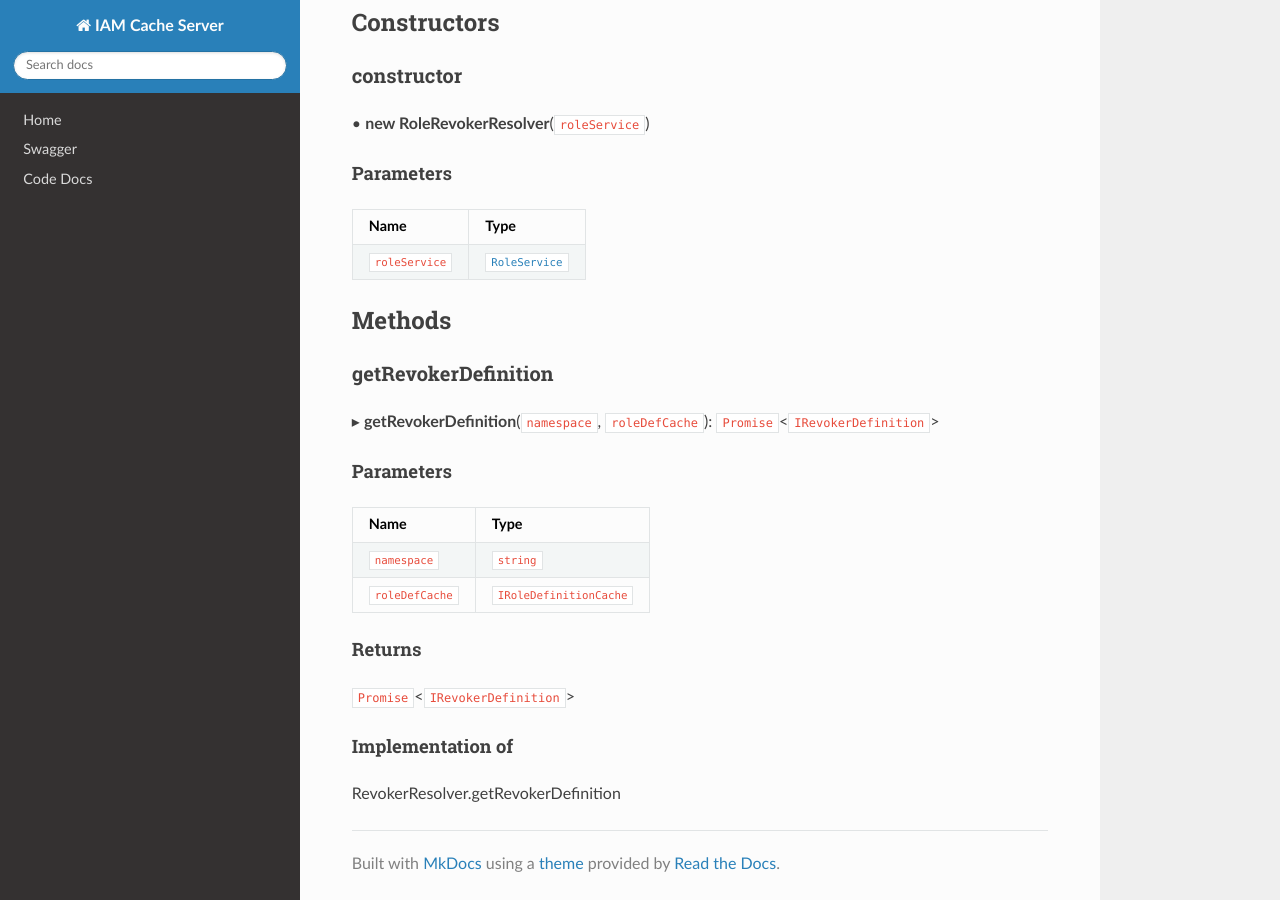
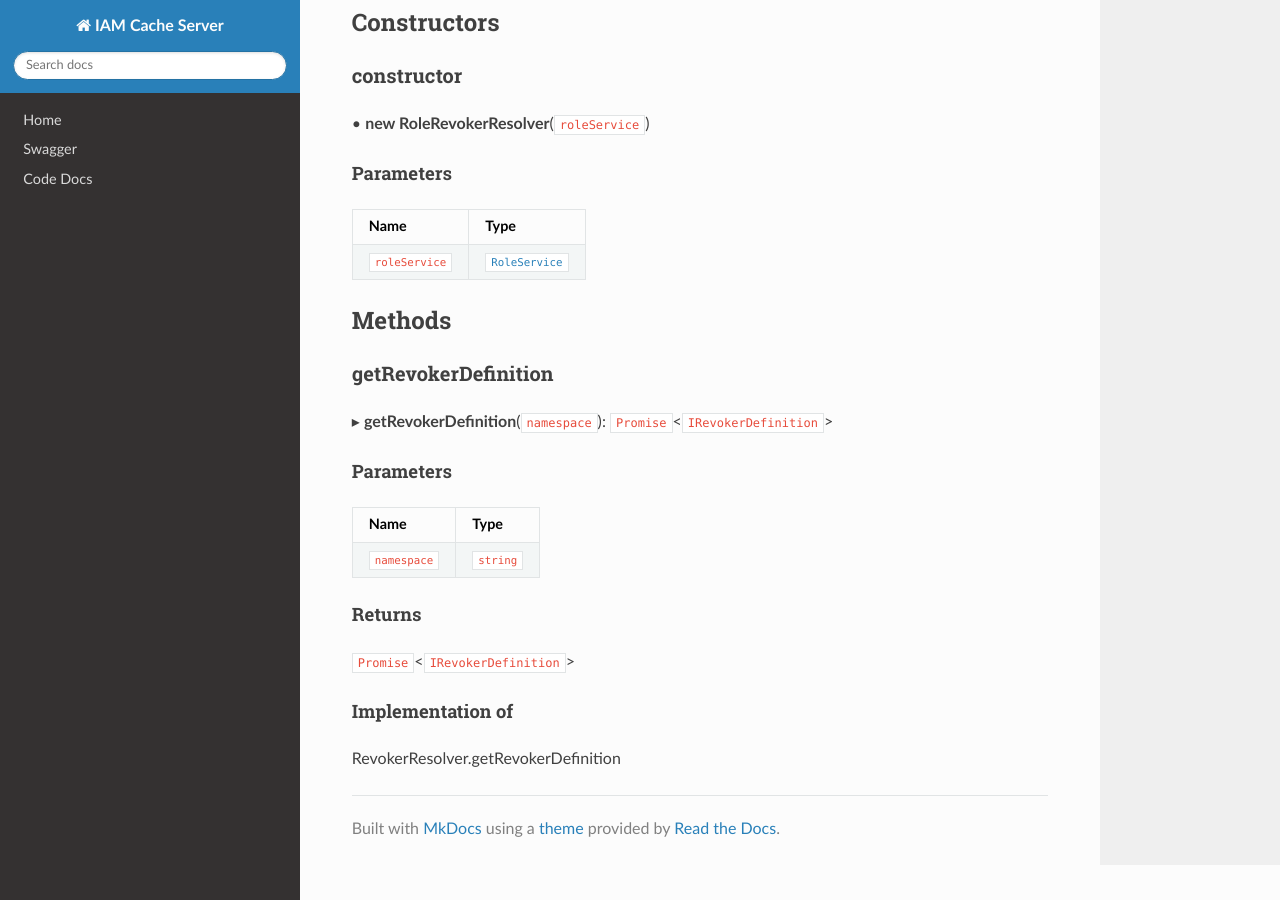
Before and after one commit to energywebfoundation/ssi-hub, an MkDocs documentation site: the page built from docs/api/classes/modules_claim_resolvers_revoker_resolver.RoleRevokerResolver.md, in a window 1280 px wide and 900 px high, scrolled down 559 px. Built offline with MkDocs 1.6.1, drawn with Linux system fonts in a browser that asks for light colours; nearby versions of some CDN libraries.

Commit message:
fix: remove roleDefCache

```diff
--- a/docs/api/classes/modules_claim_resolvers_revoker_resolver.RoleRevokerResolver.md
+++ b/docs/api/classes/modules_claim_resolvers_revoker_resolver.RoleRevokerResolver.md
@@ -32,14 +32,13 @@
 
 ### getRevokerDefinition
 
-▸ **getRevokerDefinition**(`namespace`, `roleDefCache`): `Promise`<`IRevokerDefinition`\>
+▸ **getRevokerDefinition**(`namespace`): `Promise`<`IRevokerDefinition`\>
 
 #### Parameters
 
 | Name | Type |
 | :------ | :------ |
 | `namespace` | `string` |
-| `roleDefCache` | `IRoleDefinitionCache` |
 
 #### Returns
 
```
Also changed, not shown: 1 other file.
